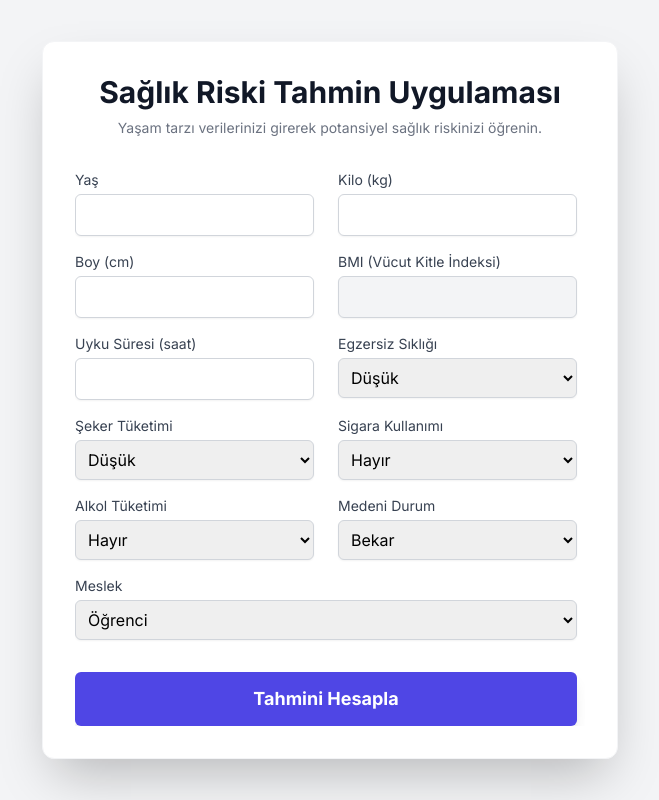
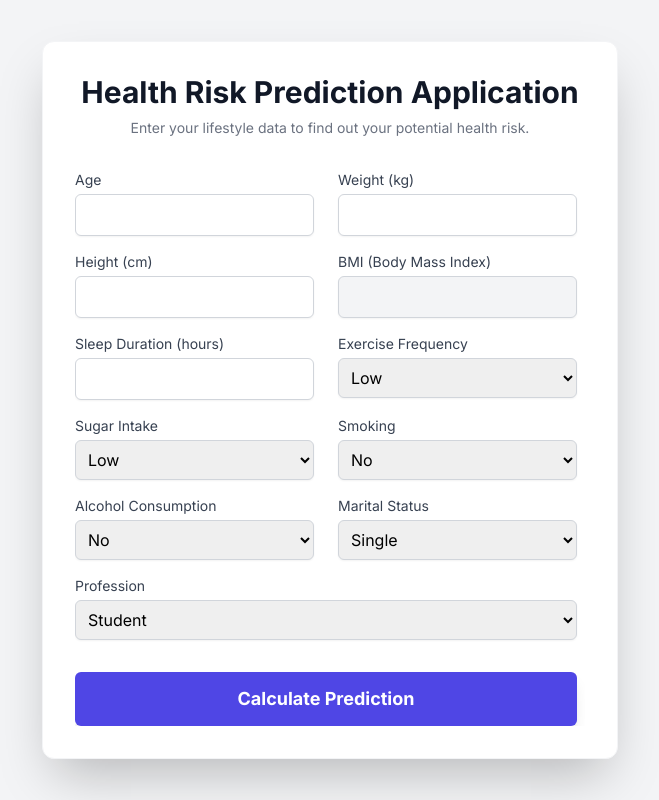
Before and after one commit to gulayfirat/HealthRiskPredictMLProject, a FastAPI app: page / in a window 1280 px wide. Shown: the whole page, without its empty margins (310-969 px from the left). Run offline with FastAPI, Linux system fonts and the light colour scheme; parts of the project's set-up code (start-up, migrations or seed data) failed here and were passed over; some libraries are stand-ins or nearby versions.

Commit message:
upload health risk prediction with ml project

```diff
--- a/app.py
+++ b/app.py
@@ -1,70 +1,88 @@
-from fastapi import FastAPI, Request, Response
-from fastapi.templating import Jinja2Templates
-from fastapi.responses import HTMLResponse
-import  pickle
-import pandas as pd
-from pydantic import BaseModel
-import db_operations as dbo
+# app.py - FastAPI application for health risk prediction
+from fastapi import FastAPI, Request           # FastAPI core and request object
+from fastapi.templating import Jinja2Templates # For rendering HTML templates
+from fastapi.responses import HTMLResponse     # For returning HTML responses
+import pickle                                  # For loading ML model and preprocessors
+import pandas as pd                            # For data manipulation
+from pydantic import BaseModel                 # For request data validation
+import db_operations as dbo                    # Custom module for DB operations
 
-
+# Initialize FastAPI app and Jinja2 templates
 app = FastAPI()
 templates = Jinja2Templates(directory="templates")
 
+# Home page endpoint, renders index.html
 @app.get("/", response_class=HTMLResponse)
 async def home(request: Request):
     return templates.TemplateResponse("index.html", {"request": request})
 
+# Event handler: runs on app startup, sets up DB connection and tables
 @app.on_event("startup")
 def startup_db_connection():
     global conn, cursor
-    conn, cursor = dbo.create_database()
-    dbo.create_tables(conn, cursor)
+    try:
+        conn, cursor = dbo.create_database()
+        dbo.create_tables(conn, cursor)
+    except Exception as e:
+        print(f"ERROR(startup_db_connection): {e}")
+        conn, cursor = None, None
 
+# Event handler: runs on app shutdown, closes DB connection
 @app.on_event("shutdown")
 def shutdown_db_connection():
     global conn, cursor
-    if 'conn' in locals() and conn:
-        conn.close()
-        print("\nClosed Connection")
+    try:
+        if 'conn' in locals() and conn:
+            conn.close()
+            print("\nClosed Connection")
+    except Exception as e:
+        print(f"ERROR(shutdown_db_connection): {e}")
 
+# Load trained ML model and preprocessing objects from pickle file
 with open("health_risk_complete.pkl", "rb") as f:
     saved_data = pickle.load(f)
-    model = saved_data['model']
-    encoders = saved_data['encoders']
-    scaler = saved_data['scaler']
-    features = saved_data['all_features']
+    model = saved_data['model']           # Trained ML model (the model you can see on health_risk_prediction.ipynb file )
+    encoders = saved_data['encoders']     # Encoders for categorical features
+    scaler = saved_data['scaler']         # Scaler for feature normalization
+    features = saved_data['all_features'] # List of all feature names
 
+# Pydantic model for validating incoming feature data
+class FeaturesModel(BaseModel):
+    age: int
+    weight: int
+    height: int
+    exercise: str
+    sleep: float
+    sugar_intake: str
+    smoking: str
+    alcohol: str
+    married: str
+    profession: str
+    bmi: float
 
-class FeaturesModel(BaseModel):
-    age:int
-    weight:int
-    height:int
-    exercise:str
-    sleep:float
-    sugar_intake:str
-    smoking:str
-    alcohol:str
-    married:str
-    profession:str
-    bmi:float
-
-
-
-@app.get("/test")
-async def test():
-    return Response("Hello, World!")
+# Prediction endpoint: receives user data, processes, predicts, and stores in DB
 @app.post("/predict")
 async def predict(data: FeaturesModel):
-    input_data=pd.DataFrame([data.model_dump()])
+    # Convert incoming request data to a pandas DataFrame
+    input_data = pd.DataFrame([data.model_dump()])
+    # Insert the raw input data into the 'Features' table in the database
     dbo.insert_df_to_db(conn, input_data, "Features")
+    # Encode categorical columns using the loaded encoders (except 'target' and 'profession')
     for col, mapping in encoders.items():
-        if col not in ['target', 'profession']: #['exercise','sugar_intake', 'smoking','alcohol', 'married']
+        if col not in ['target', 'profession']:
             input_data[col] = input_data[col].map(mapping)
+    # One-hot encode the 'profession' column
     input_data = pd.get_dummies(input_data, columns=['profession'], drop_first=True)
+    # Reindex DataFrame columns to match the model's expected feature order, filling missing columns with 0
     input_data = input_data.reindex(columns=features, fill_value=0)
+    # Scale the input features using the loaded scaler
     input_data_scaled = scaler.transform(input_data)
+    # Make a prediction using the trained model
     prediction = model.predict(input_data_scaled)[0]
+    # Prepare prediction result as a DataFrame and insert into 'Predicts' table in the database
     prediction_df = pd.DataFrame([{'predict': str(prediction)}])
     dbo.insert_df_to_db(conn, prediction_df, "Predicts")
+    # Print prediction to the console (for debugging/logging)
     print(f"prediction: {prediction}")
+    # Return the prediction as a JSON response
     return {"prediction": prediction}
--- a/templates/index.html
+++ b/templates/index.html
@@ -1,9 +1,9 @@
 <!DOCTYPE html>
-<html lang="tr">
+<html lang="en">
 <head>
     <meta charset="UTF-8">
     <meta name="viewport" content="width=device-width, initial-scale=1.0">
-    <title>Sağlık Riski Tahmin Aracı</title>
+    <title>Health Risk Prediction Tool</title>
     <!-- Tailwind CSS CDN -->
     <script src="https://cdn.tailwindcss.com"></script>
     <link href="https://fonts.googleapis.com/css2?family=Inter:wght@400;600;700&display=swap" rel="stylesheet">
@@ -27,143 +27,142 @@
 </head>
 <body class="min-h-screen flex items-center justify-center p-4">
 
-    <!-- Ana Konteyner -->
+    <!-- Main Container -->
     <div class="w-full max-w-xl bg-white shadow-2xl rounded-xl p-8 space-y-8 border border-gray-100">
 
         <header class="text-center">
-            <h1 class="text-3xl font-extrabold text-gray-900">Sağlık Riski Tahmin Uygulaması</h1>
-            <p class="mt-2 text-sm text-gray-500">Yaşam tarzı verilerinizi girerek potansiyel sağlık riskinizi öğrenin.</p>
+            <h1 class="text-3xl font-extrabold text-gray-900">Health Risk Prediction Application</h1>
+            <p class="mt-2 text-sm text-gray-500">Enter your lifestyle data to find out your potential health risk.</p>
         </header>
 
-        <!-- Tahmin Formu -->
+        <!-- Prediction Form -->
         <form id="predictionForm" class="grid grid-cols-2 gap-x-6 gap-y-4 custom-scrollbar max-h-[70vh] overflow-y-auto pr-2">
 
-            <!-- Yaş (age: int) -->
+            <!-- Age (age: int) -->
             <div class="col-span-1">
-                <label for="age" class="block text-sm font-medium text-gray-700">Yaş</label>
+                <label for="age" class="block text-sm font-medium text-gray-700">Age</label>
                 <input type="number" id="age" min="18" max="100" required
                        class="mt-1 block w-full rounded-md border-gray-300 shadow-sm focus:border-indigo-500 focus:ring-indigo-500 p-2 border">
             </div>
 
-            <!-- Kilo (weight: int) -->
+            <!-- Weight (weight: int) -->
             <div class="col-span-1">
-                <label for="weight" class="block text-sm font-medium text-gray-700">Kilo (kg)</label>
+                <label for="weight" class="block text-sm font-medium text-gray-700">Weight (kg)</label>
                 <input type="number" id="weight" min="40" max="200" required
                        class="mt-1 block w-full rounded-md border-gray-300 shadow-sm focus:border-indigo-500 focus:ring-indigo-500 p-2 border">
             </div>
 
-            <!-- Boy (height: int) -->
+            <!-- Height (height: int) -->
             <div class="col-span-1">
-                <label for="height" class="block text-sm font-medium text-gray-700">Boy (cm)</label>
+                <label for="height" class="block text-sm font-medium text-gray-700">Height (cm)</label>
                 <input type="number" id="height" min="100" max="250" required
                        class="mt-1 block w-full rounded-md border-gray-300 shadow-sm focus:border-indigo-500 focus:ring-indigo-500 p-2 border"
                        oninput="calculateBMI()">
             </div>
 
-            <!-- BMI (bmi: float) - Otomatik hesaplanacak -->
+            <!-- BMI (bmi: float) - Calculated automatically -->
             <div class="col-span-1">
-                <label for="bmi" class="block text-sm font-medium text-gray-700">BMI (Vücut Kitle İndeksi)</label>
+                <label for="bmi" class="block text-sm font-medium text-gray-700">BMI (Body Mass Index)</label>
                 <input type="number" id="bmi" step="0.01" readonly required
                        class="mt-1 block w-full rounded-md border-gray-300 shadow-sm focus:border-indigo-500 focus:ring-indigo-500 p-2 border bg-gray-100 cursor-not-allowed">
             </div>
 
-            <!-- Uyku (sleep: float) -->
+            <!-- Sleep (sleep: float) -->
             <div class="col-span-1">
-                <label for="sleep" class="block text-sm font-medium text-gray-700">Uyku Süresi (saat)</label>
+                <label for="sleep" class="block text-sm font-medium text-gray-700">Sleep Duration (hours)</label>
                 <input type="number" id="sleep" step="0.1" min="3" max="12" required
                        class="mt-1 block w-full rounded-md border-gray-300 shadow-sm focus:border-indigo-500 focus:ring-indigo-500 p-2 border">
             </div>
 
-            <!-- Egzersiz (exercise: str) -->
+            <!-- Exercise (exercise: str) -->
             <div class="col-span-1">
-                <label for="exercise" class="block text-sm font-medium text-gray-700">Egzersiz Sıklığı</label>
+                <label for="exercise" class="block text-sm font-medium text-gray-700">Exercise Frequency</label>
                 <select id="exercise" required
                         class="mt-1 block w-full rounded-md border-gray-300 shadow-sm focus:border-indigo-500 focus:ring-indigo-500 p-2 border">
-                    <option value="low">Düşük</option>
-                    <option value="medium">Orta</option>
-                    <option value="high">Yüksek</option>
+                    <option value="low">Low</option>
+                    <option value="medium">Medium</option>
+                    <option value="high">High</option>
                 </select>
             </div>
 
-            <!-- Şeker Tüketimi (sugar_intake: str) -->
+            <!-- Sugar Intake (sugar_intake: str) -->
             <div class="col-span-1">
-                <label for="sugar_intake" class="block text-sm font-medium text-gray-700">Şeker Tüketimi</label>
+                <label for="sugar_intake" class="block text-sm font-medium text-gray-700">Sugar Intake</label>
                 <select id="sugar_intake" required
                         class="mt-1 block w-full rounded-md border-gray-300 shadow-sm focus:border-indigo-500 focus:ring-indigo-500 p-2 border">
-                    <option value="low">Düşük</option>
-                    <option value="medium">Orta</option>
-                    <option value="high">Yüksek</option>
+                    <option value="low">Low</option>
+                    <option value="medium">Medium</option>
+                    <option value="high">High</option>
                 </select>
             </div>
 
-            <!-- Sigara (smoking: str) -->
+            <!-- Smoking (smoking: str) -->
             <div class="col-span-1">
-                <label for="smoking" class="block text-sm font-medium text-gray-700">Sigara Kullanımı</label>
+                <label for="smoking" class="block text-sm font-medium text-gray-700">Smoking</label>
                 <select id="smoking" required
                         class="mt-1 block w-full rounded-md border-gray-300 shadow-sm focus:border-indigo-500 focus:ring-indigo-500 p-2 border">
-                    <option value="no">Hayır</option>
-                    <option value="yes">Evet</option>
+                    <option value="no">No</option>
+                    <option value="yes">Yes</option>
                 </select>
             </div>
 
-            <!-- Alkol (alcohol: str) -->
+            <!-- Alcohol (alcohol: str) -->
             <div class="col-span-1">
-                <label for="alcohol" class="block text-sm font-medium text-gray-700">Alkol Tüketimi</label>
-                <!-- Düzeltilmiş: yes/no seçenekleri -->
+                <label for="alcohol" class="block text-sm font-medium text-gray-700">Alcohol Consumption</label>
                 <select id="alcohol" required
                         class="mt-1 block w-full rounded-md border-gray-300 shadow-sm focus:border-indigo-500 focus:ring-indigo-500 p-2 border">
-                    <option value="no">Hayır</option>
-                    <option value="yes">Evet</option>
+                    <option value="no">No</option>
+                    <option value="yes">Yes</option>
                 </select>
             </div>
 
-            <!-- Medeni Durum (married: str) -->
+            <!-- Marital Status (married: str) -->
             <div class="col-span-1">
-                <label for="married" class="block text-sm font-medium text-gray-700">Medeni Durum</label>
+                <label for="married" class="block text-sm font-medium text-gray-700">Marital Status</label>
                 <select id="married" required
                         class="mt-1 block w-full rounded-md border-gray-300 shadow-sm focus:border-indigo-500 focus:ring-indigo-500 p-2 border">
-                    <option value="no">Bekar</option>
-                    <option value="yes">Evli</option>
+                    <option value="no">Single</option>
+                    <option value="yes">Married</option>
                 </select>
             </div>
 
-            <!-- Meslek (profession: str) -->
+            <!-- Profession (profession: str) -->
             <div class="col-span-2">
-                <label for="profession" class="block text-sm font-medium text-gray-700">Meslek</label>
-                <!-- Bu meslek listesi, veri setinde bulunan en yaygın mesleklere dayanmaktadır -->
+                <label for="profession" class="block text-sm font-medium text-gray-700">Profession</label>
+                <!-- This list is based on common professions in the dataset -->
                 <select id="profession" required
                         class="mt-1 block w-full rounded-md border-gray-300 shadow-sm focus:border-indigo-500 focus:ring-indigo-500 p-2 border">
-                    <option value="Student">Öğrenci</option>
-                    <option value="Driver">Sürücü</option>
-                    <option value="Software Engineer">Yazılım Mühendisi</option>
-                    <option value="Doctor">Doktor</option>
-                    <option value="Teacher">Öğretmen</option>
-                    <option value="Lawyer">Avukat</option>
-                    <option value="Artist">Sanatçı</option>
-                    <option value="Other">Diğer</option>
+                    <option value="Student">Student</option>
+                    <option value="Driver">Driver</option>
+                    <option value="Software Engineer">Software Engineer</option>
+                    <option value="Doctor">Doctor</option>
+                    <option value="Teacher">Teacher</option>
+                    <option value="Lawyer">Lawyer</option>
+                    <option value="Artist">Artist</option>
+                    <option value="Other">Other</option>
                 </select>
             </div>
 
-            <!-- Tahmin Butonu -->
+            <!-- Prediction Button -->
             <div class="col-span-2 mt-4">
                 <button type="submit" id="submitButton"
                         class="w-full flex justify-center py-3 px-4 border border-transparent rounded-md shadow-lg text-lg font-bold text-white bg-indigo-600 hover:bg-indigo-700 focus:outline-none focus:ring-2 focus:ring-offset-2 focus:ring-indigo-500 transition duration-150 ease-in-out">
-                    Tahmini Hesapla
+                    Calculate Prediction
                 </button>
                 <div id="loadingIndicator" class="mt-2 text-center text-indigo-600 font-medium hidden">
-                    Tahmin yapılıyor, lütfen bekleyin...
+                    Making prediction, please wait...
                 </div>
             </div>
         </form>
 
-        <!-- Sonuç Alanı -->
+        <!-- Result Area -->
         <div id="resultContainer" class="mt-6 p-4 rounded-lg text-center shadow-inner hidden">
-            <h3 class="text-xl font-semibold mb-2 text-gray-800">Tahmin Sonucu:</h3>
+            <h3 class="text-xl font-semibold mb-2 text-gray-800">Prediction Result:</h3>
             <p id="predictionResult" class="text-3xl font-extrabold"></p>
             <p id="riskDescription" class="mt-2 text-sm text-gray-600"></p>
         </div>
 
-        <!-- Hata Mesajı -->
+        <!-- Error Message -->
         <div id="errorContainer" class="mt-4 p-3 bg-red-100 border border-red-400 text-red-700 rounded-md hidden" role="alert">
             <p id="errorMessage"></p>
         </div>
@@ -171,7 +170,7 @@
     </div>
 
     <script>
-        // Form alanlarının referansları
+        // References to form fields
         const form = document.getElementById('predictionForm');
         const submitButton = document.getElementById('submitButton');
         const loadingIndicator = document.getElementById('loadingIndicator');
@@ -184,17 +183,17 @@
         const heightInput = document.getElementById('height');
         const bmiInput = document.getElementById('bmi');
 
-        // FastAPI endpoint URL'si
-        // Önemli Düzeltme: Sunucunuzun çalıştığı tam adresi kullanın. Varsayılan olarak 8000 portunu kullanır.
+        // FastAPI endpoint URL
+        // Important: Use the full address where your server is running. It typically uses port 8000.
         const PREDICT_URL = "http://127.0.0.1:8000/predict";
 
-        // Vücut Kitle İndeksi (BMI) hesaplama fonksiyonu
+        // Function to calculate Body Mass Index (BMI)
         function calculateBMI() {
             const weight = parseFloat(weightInput.value);
             const height = parseFloat(heightInput.value); // cm
 
             if (weight > 0 && height > 0) {
-                // BMI = Ağırlık (kg) / [Boy (m)]^2
+                // BMI = Weight (kg) / [Height (m)]^2
                 const heightMeters = height / 100;
                 const bmi = weight / (heightMeters * heightMeters);
                 bmiInput.value = bmi.toFixed(2);
@@ -203,21 +202,21 @@
             }
         }
 
-        // Boy ve Kilo inputlarında değişiklik olduğunda BMI'ı otomatik hesapla
+        // Auto-calculate BMI when Weight or Height inputs change
         weightInput.addEventListener('input', calculateBMI);
         heightInput.addEventListener('input', calculateBMI);
 
-        // Form gönderimi
+        // Form submission logic
         form.addEventListener('submit', async (e) => {
             e.preventDefault();
 
-            // UI durumunu sıfırla
+            // Reset UI state
             submitButton.disabled = true;
             loadingIndicator.classList.remove('hidden');
             resultContainer.classList.add('hidden');
             errorContainer.classList.add('hidden');
 
-            // Gelen veriyi (inputları) toplama
+            // Collect input data
             const data = {
                 age: parseInt(document.getElementById('age').value),
                 weight: parseInt(weightInput.value),
@@ -232,7 +231,7 @@
                 bmi: parseFloat(bmiInput.value)
             };
 
-            // Tahmini FastAPI'ye gönderme
+            // Send prediction to FastAPI
             try {
                 const response = await fetch(PREDICT_URL, {
                     method: 'POST',
@@ -244,14 +243,14 @@
 
                 if (!response.ok) {
                     const errorJson = await response.json();
-                    // FastAPI'den gelen detay mesajını yakala
-                    throw new Error(errorJson.detail || `HTTP Hata Kodu: ${response.status}`);
+                    // Catch the detailed message from FastAPI
+                    throw new Error(errorJson.detail || `HTTP Error Code: ${response.status}`);
                 }
 
                 const result = await response.json();
                 const prediction = result.prediction;
 
-                // Sonucu UI'da gösterme
+                // Display result in the UI
                 predictionResult.textContent = prediction.toUpperCase();
                 resultContainer.classList.remove('hidden');
 
@@ -260,13 +259,13 @@
 
                 if (prediction.toLowerCase() === 'low') {
                     colorClass = 'text-green-600 bg-green-50';
-                    descriptionText = 'Tebrikler! Yaşam tarzı verilerinize göre sağlık riskiniz düşük görünüyor. Lütfen bu alışkanlıklarınızı sürdürün.';
+                    descriptionText = 'Congratulations! Based on your lifestyle data, your health risk appears to be low. Please continue maintaining these habits.';
                 } else if (prediction.toLowerCase() === 'high') {
                     colorClass = 'text-red-600 bg-red-50';
-                    descriptionText = 'Dikkat! Yaşam tarzı verilerinize göre sağlık riskiniz yüksek çıkmıştır. Daha sağlıklı alışkanlıklar edinmeniz önerilir.';
+                    descriptionText = 'Warning! Based on your lifestyle data, your health risk has been determined as high. It is recommended that you adopt healthier habits.';
                 } else {
                     colorClass = 'text-gray-600 bg-gray-50';
-                    descriptionText = 'Tahmin başarılı ancak risk seviyesi belirlenemedi.';
+                    descriptionText = 'Prediction successful, but the risk level could not be determined.';
                 }
 
                 resultContainer.className = `mt-6 p-4 rounded-lg text-center shadow-inner ${colorClass}`;
@@ -274,23 +273,23 @@
 
 
             } catch (error) {
-                console.error('Tahmin hatası:', error);
-                // Önceki hatayı çözmek için URL'yi kontrol edin.
+                console.error('Prediction error:', error);
+
                 let displayError = error.message;
                 if (error.message.includes("Failed to parse URL")) {
-                     displayError = "Sunucu URL'si hatası! Lütfen PREDICT_URL'nin (şu anda 127.0.0.1:8000) doğru olduğunu kontrol edin.";
+                     displayError = "Server URL error! Please check if PREDICT_URL (currently 127.0.0.1:8000) is correct.";
                 }
 
-                errorMessage.textContent = `Tahmin sırasında bir sorun oluştu: ${displayError}`;
+                errorMessage.textContent = `An issue occurred during prediction: ${displayError}`;
                 errorContainer.classList.remove('hidden');
             } finally {
-                // UI durumunu normale döndür
+                // Return UI state to normal
                 submitButton.disabled = false;
                 loadingIndicator.classList.add('hidden');
             }
         });
 
-        // Uygulama yüklendiğinde BMI'ı bir kez hesapla
+        // Calculate BMI once when the application loads
         calculateBMI();
     </script>
 </body>
```
Also changed, not shown: db_operations.py (+40 -5 lines), Health_Risk.db, requirements.txt (line endings or trailing spaces), 2 other files.
